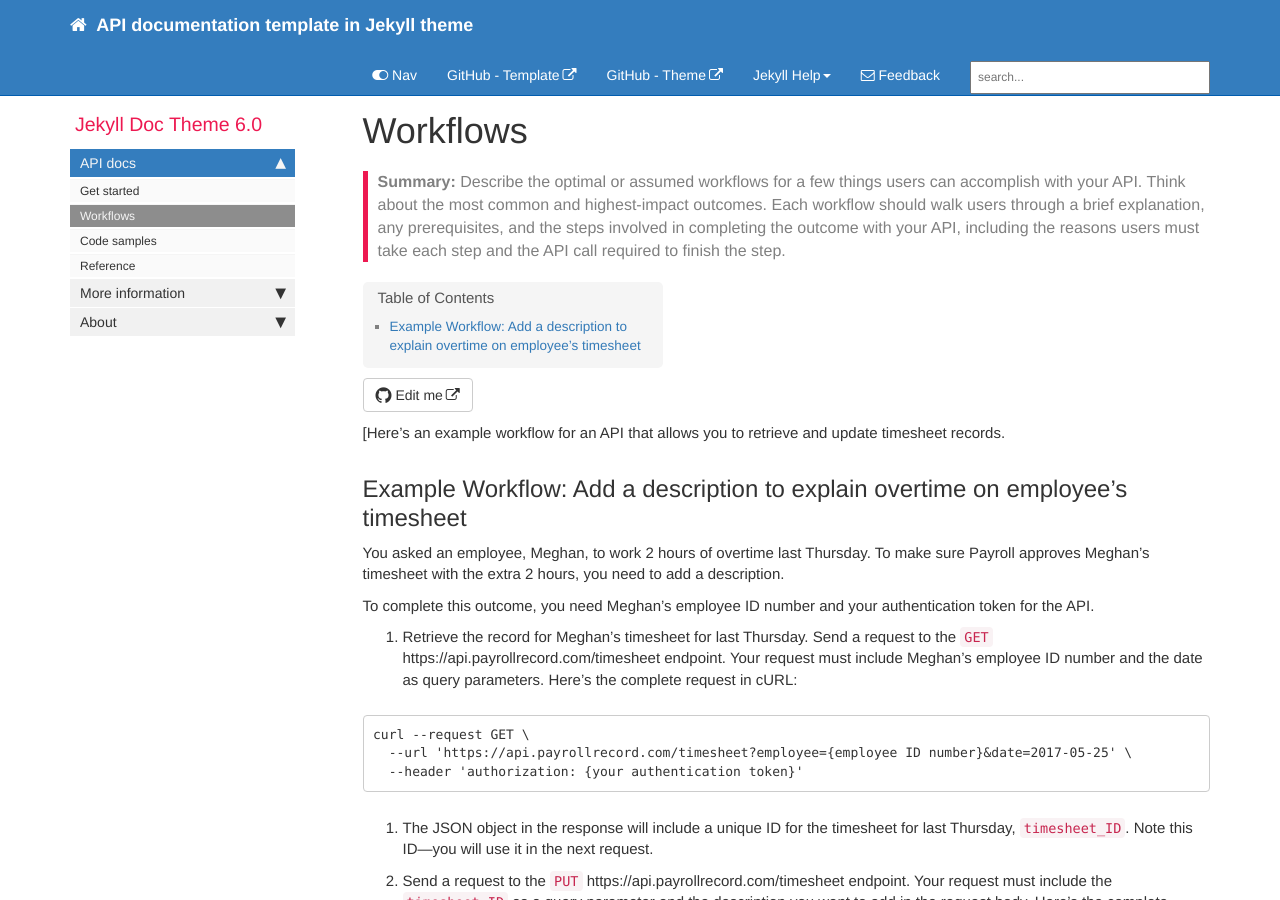
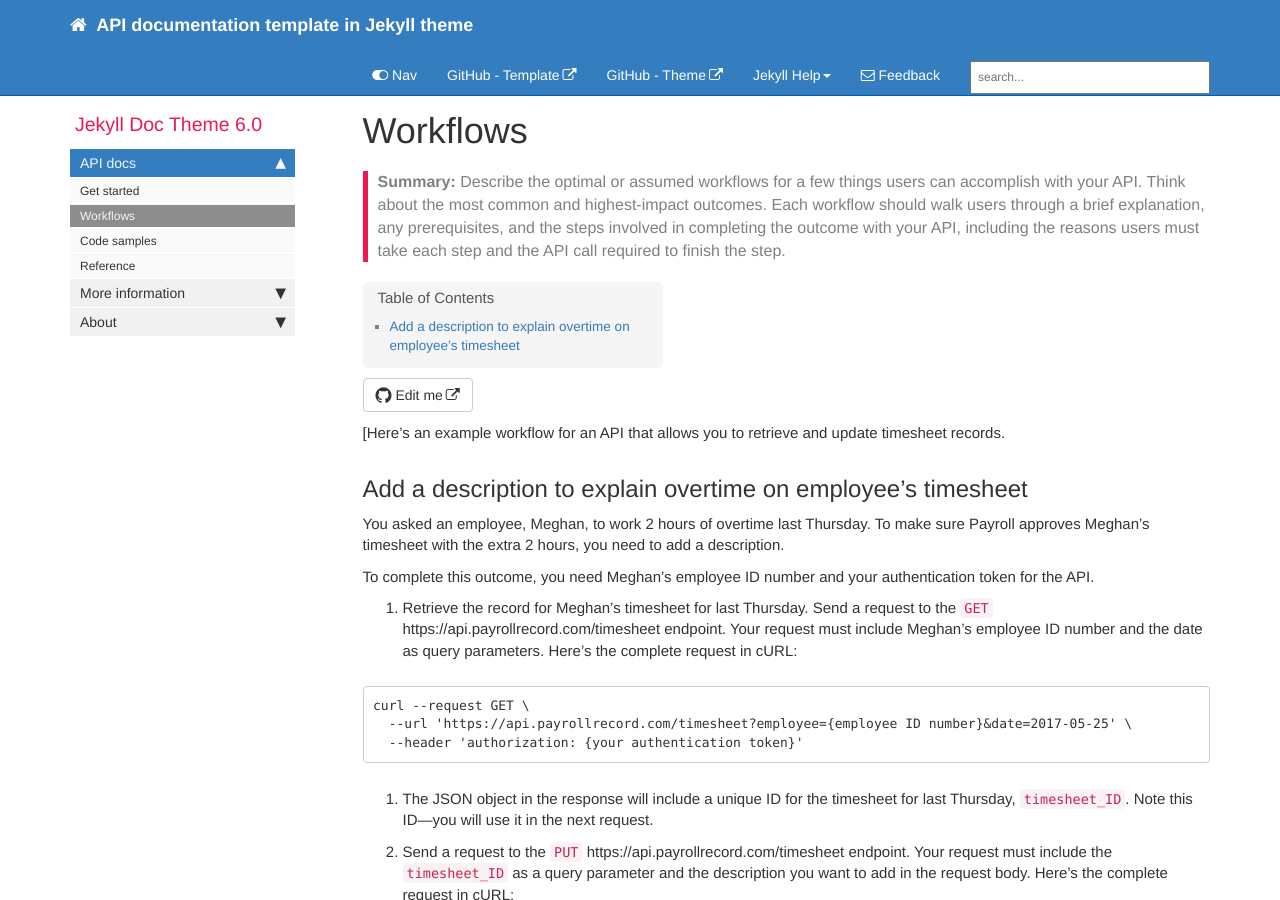
Before and after one commit to hillaryfraley/test-mvd-template, a Jekyll site: the page built from pages/mydoc/mydoc_workflows.md, in a window 1280 px wide and 900 px high. Built offline with Jekyll 4.4.1, drawn with Linux system fonts in a browser that asks for light colours; nearby versions of some CDN libraries; comment, search, counter and statistics services are not loaded.

Commit message:
remove TOC in index.md and update h2 in workflows.md

```diff
--- a/pages/mydoc/mydoc_workflows.md
+++ b/pages/mydoc/mydoc_workflows.md
@@ -8,7 +8,7 @@ summary: Describe the optimal or assumed workflows for a few things users can ac
 
 [Here's an example workflow for an API that allows you to retrieve and update timesheet records.
 
-## Example Workflow: Add a description to explain overtime on employee's timesheet
+## Add a description to explain overtime on employee's timesheet
 
 You asked an employee, Meghan, to work 2 hours of overtime last Thursday. To make sure Payroll approves Meghan's timesheet with the extra 2 hours, you need to add a description.
 
```
Also changed, not shown: index.md (+1 -0 lines).
